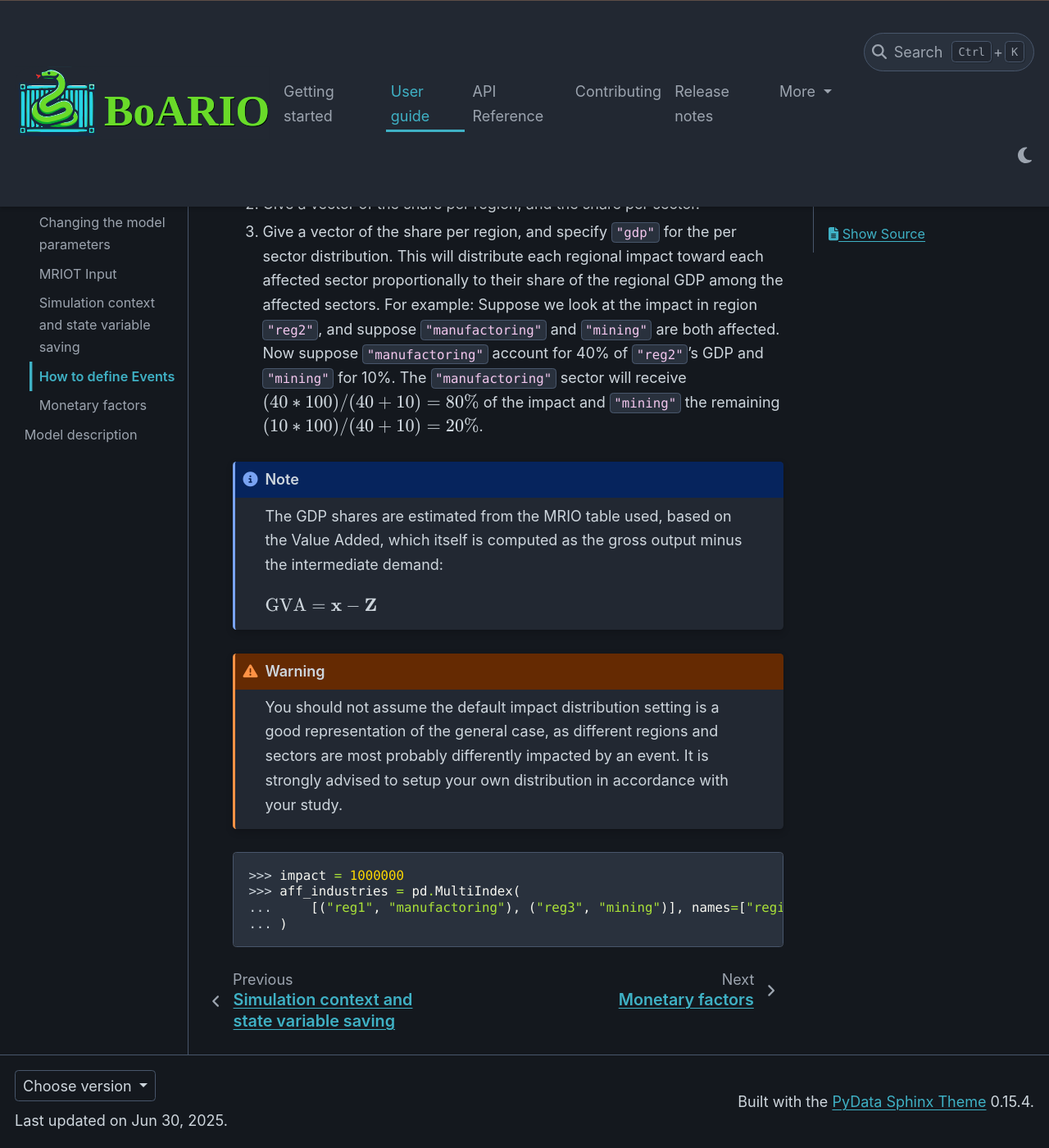
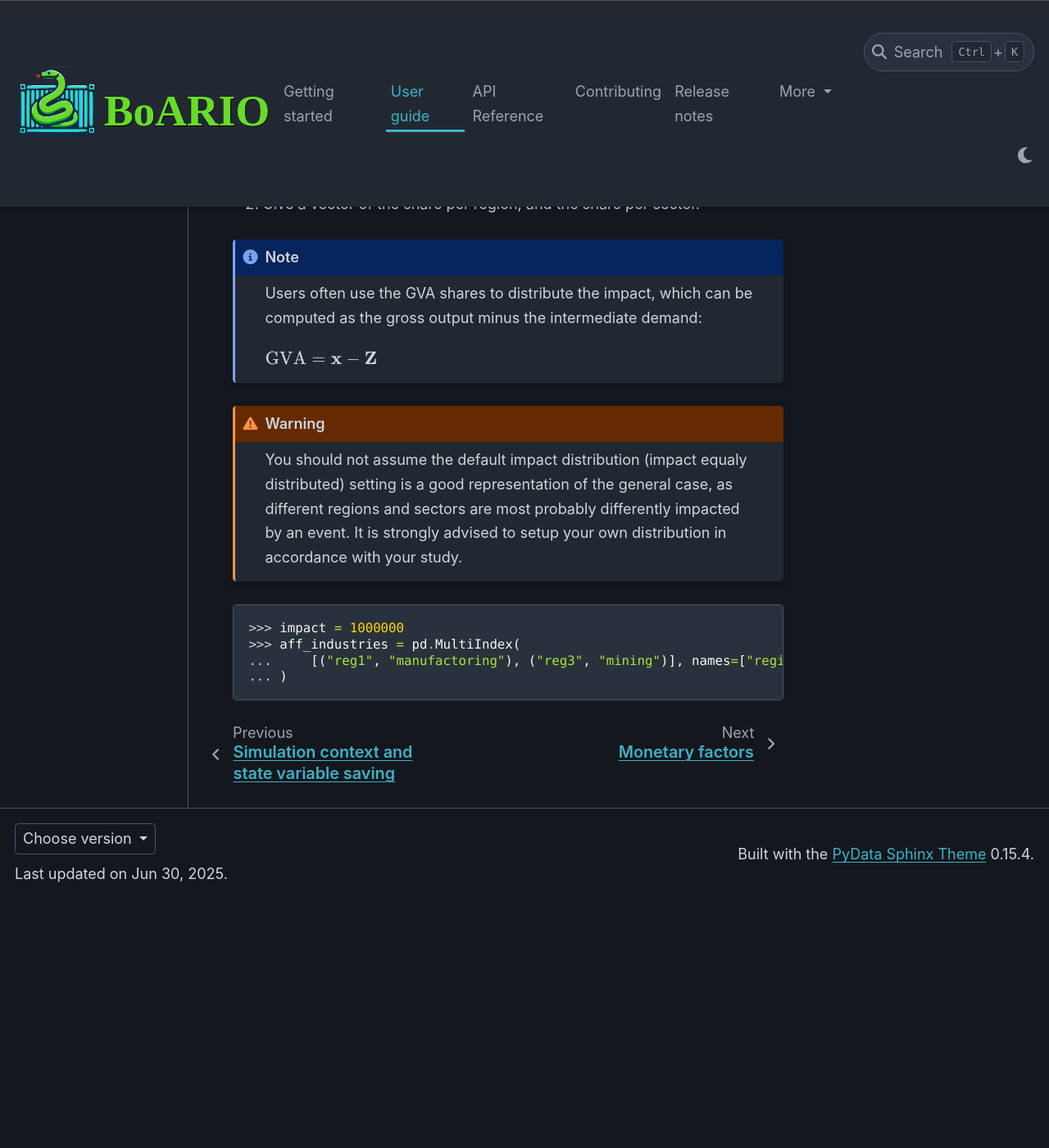
Before and after one commit to spjuhel/BoARIO, a Sphinx documentation site: the page built from docs/source/tutorials/boario-events.rst, in a window 1280 px wide and 1400 px high, scrolled down 6386 px. Shown: the whole window at 82% size. Built offline with Sphinx 7.4.7 and the PyData theme 0.15.4, drawn with Linux system fonts in a browser that asks for light colours; cross-references to code outside the pages are shown as plain code; after the commit the page ends 7485 px from its top, so only the background shows below that; some of the changed text lies outside the part shown.

Commit message:
doc(event): updates docs for arb events

```diff
--- a/docs/source/tutorials/boario-events.rst
+++ b/docs/source/tutorials/boario-events.rst
@@ -204,8 +204,7 @@
 Defining events from a scalar
 ================================
 
-You can also define an event from a scalar impact
-(except for :class:`~boario.event.EventArbitraryProd`).
+You can also define an event from a scalar impact.
 This requires to define which industries are affected and
 how the impact is distributed among the industries.
 
@@ -236,25 +235,16 @@
    of per affected industry share of the impact (although in this case you should
    probably directly give the impact vector).
 2. Give a vector of the share per region, and the share per sector.
-3. Give a vector of the share per region, and specify ``"gdp"`` for the per sector
-   distribution. This will distribute each regional impact toward each affected sector
-   proportionally to their share of the regional GDP among the affected sectors.
-   For example: Suppose we look at the impact in region ``"reg2"``, and suppose
-   ``"manufactoring"`` and ``"mining"`` are both affected. Now suppose
-   ``"manufactoring"`` account for 40% of ``"reg2"``'s GDP and ``"mining"``
-   for 10%. The ``"manufactoring"`` sector will receive :math:`(40 * 100) / (40 + 10) = 80\%`
-   of the impact and ``"mining"`` the remaining :math:`(10 * 100) / (40 + 10) = 20\%`.
 
 .. note::
 
-  The GDP shares are estimated from the MRIO table used, based on the Value Added,
-  which itself is computed as the gross output minus the intermediate demand:
+  Users often use the GVA shares to distribute the impact, which can be computed as the gross output minus the intermediate demand:
 
   :math:`\textrm{GVA} = \iox - \ioz`
 
 .. warning::
 
-  You should not assume the default impact distribution setting is a good representation
+  You should not assume the default impact distribution (impact equaly distributed) setting is a good representation
   of the general case, as different regions and sectors are most probably differently
   impacted by an event. It is strongly advised to setup your own distribution in accordance
   with your study.
--- a/pyproject.toml
+++ b/pyproject.toml
@@ -1,6 +1,6 @@
 [tool.poetry]
 name = "boario"
-version = "0.6.2"
+version = "0.6.3"
 description = "BoARIO : The Adaptative Regional Input Output model in python."
 authors = ["Samuel Juhel <pro@sjuhel.org>"]
 license = "GNU General Public License v3 or later (GPLv3+)"
```
Also changed, not shown: 1 other file.
